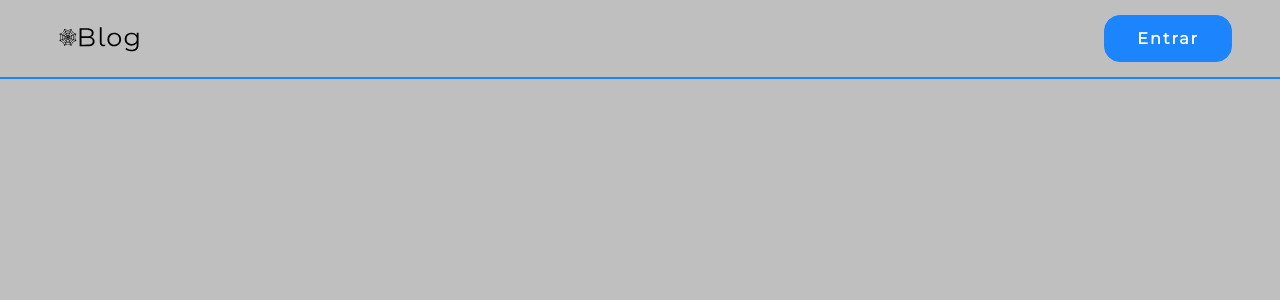
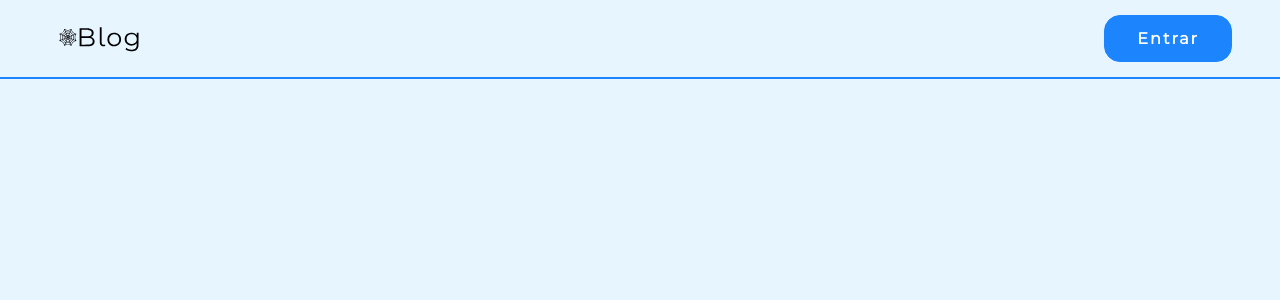
Before and after one commit to GuilhermeSouzaGit/blog-frontend, a React (Create React App) app: page / in a window 1280 px wide. Shown: the top 300 px of the page. Built offline with nearby package versions, Linux system fonts and the light colour scheme.

Commit message:
fix: changed background color

```diff
--- a/src/global.css
+++ b/src/global.css
@@ -5,7 +5,7 @@
 	padding: 0;
 	font-family: 'Montserrat', sans-serif;
 	letter-spacing: 2px;
-	background: #BFBFBF;
+	background: #E6F5FF;
 }
 
 .btn {
```
